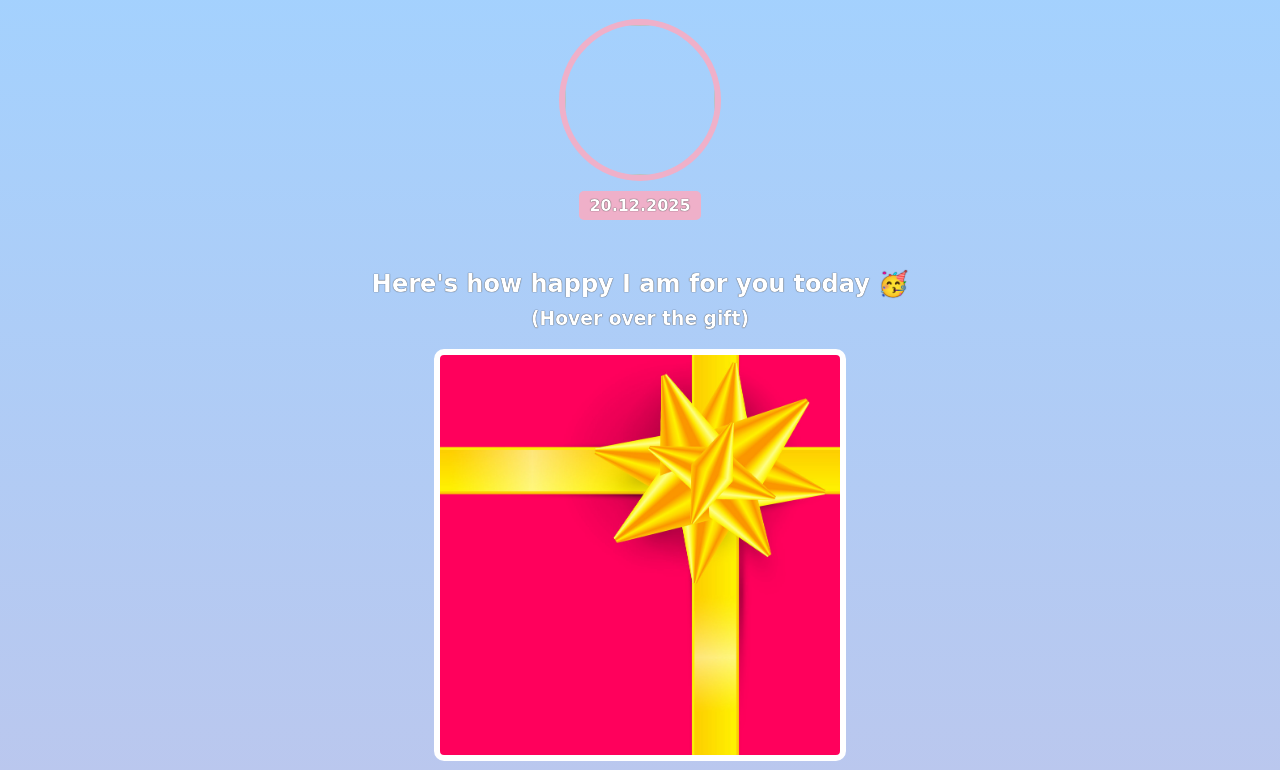
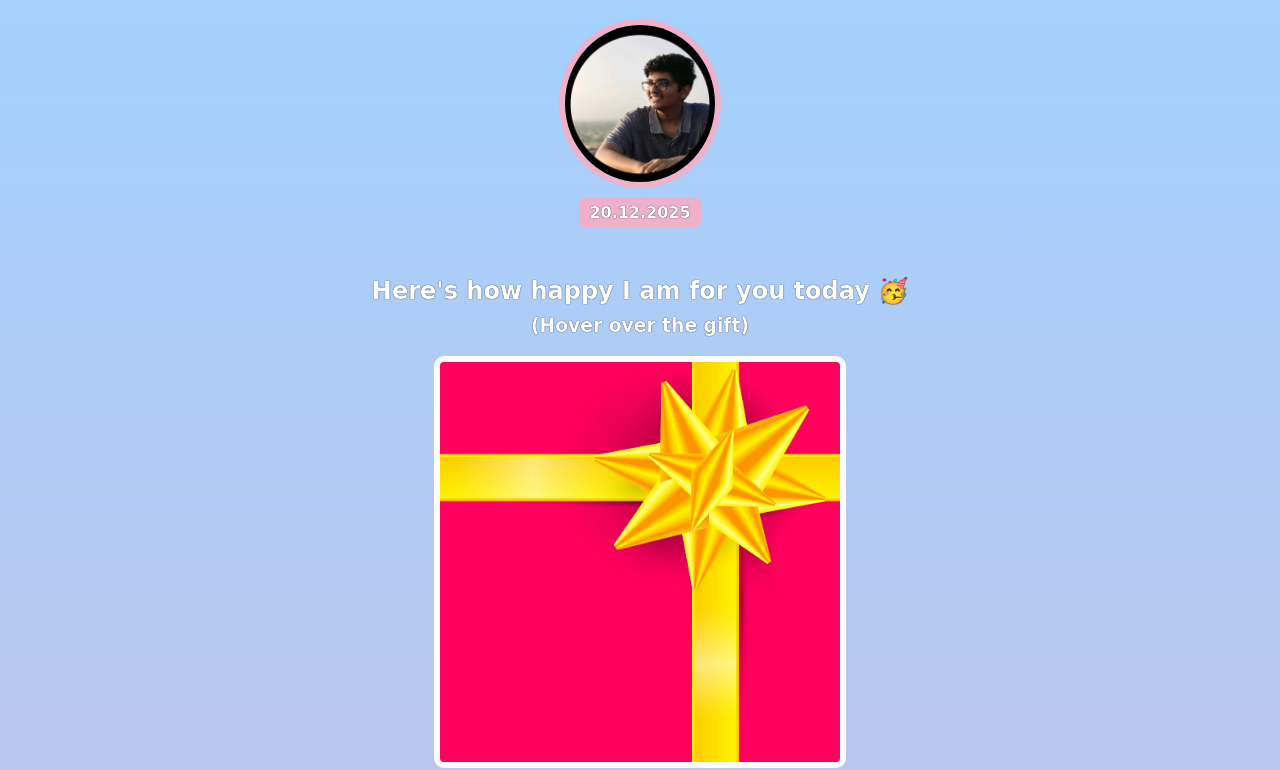
Before and after one commit to rishikesh651/birthday-, a plain HTML site: page index.html in a window 1280 px wide. Shown: the part 70-840 px from the top of the page. Drawn offline with Linux system fonts and the light colour scheme; a web font is replaced by a local one.

Commit message:
Update image source for birthday celebration

```diff
--- a/index.html
+++ b/index.html
@@ -9,7 +9,7 @@
     <body>
         <div id="header">
             <h1>Today is Baapu's birthday 🎉</h1>
-            <img id="bff-img" src="images/baapu.jpg">
+            <img id="bff-img" src="baapu.jpeg">
             <h4 id="bday-date">20.12.2025</h4>
         </div>
 
```
